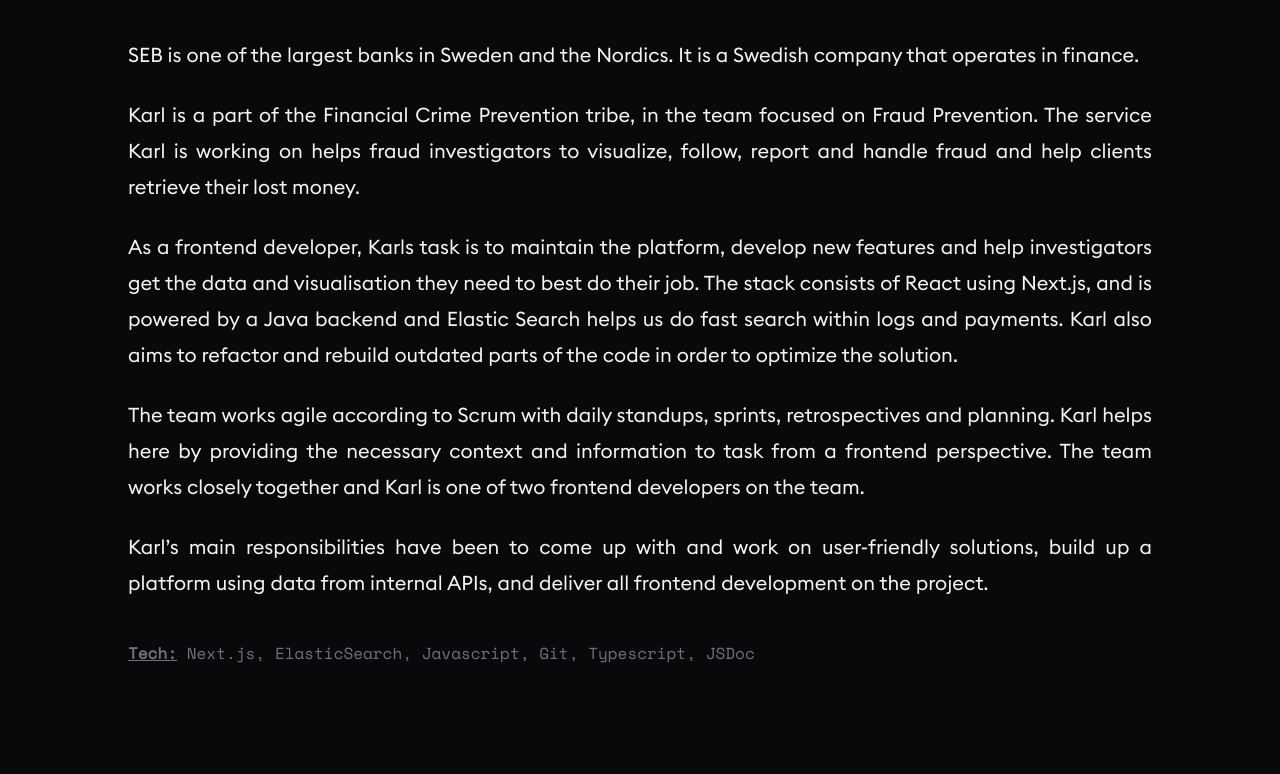
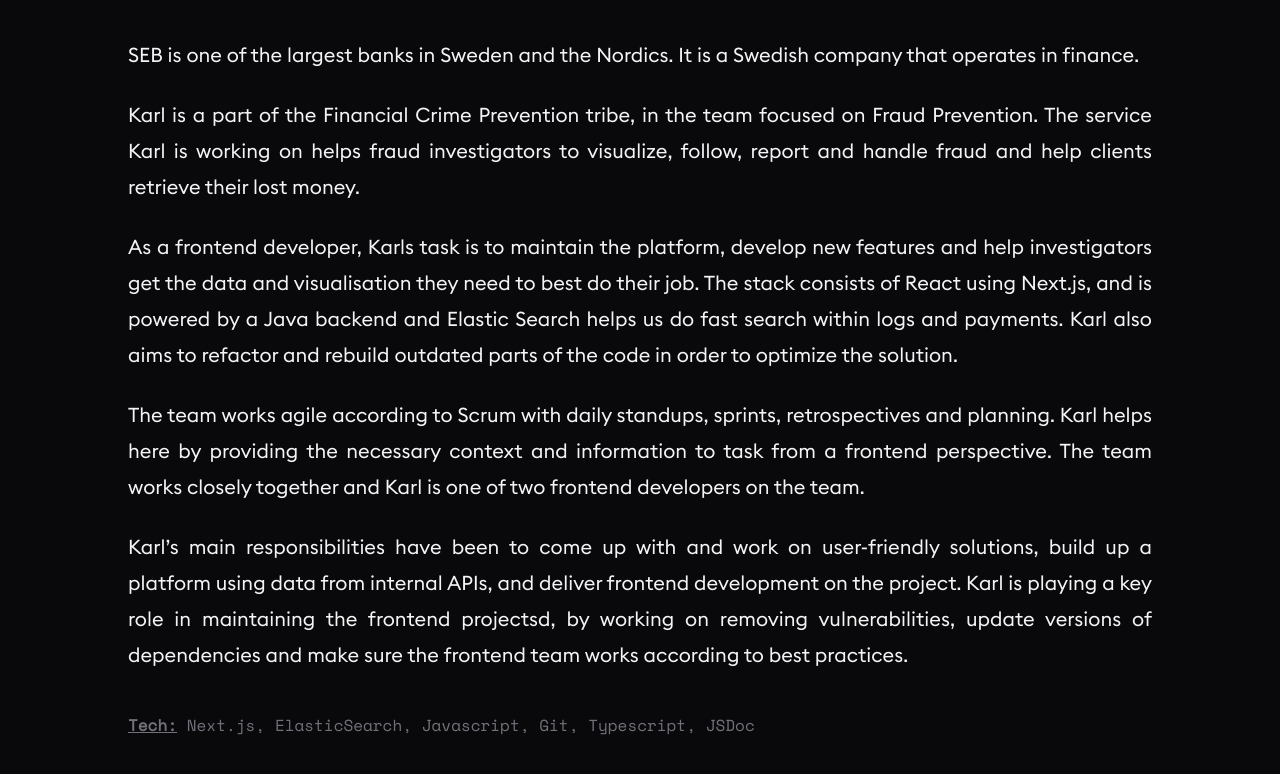
Before and after one commit to karledenstal/karledenstal.dev, an Astro site: page /projects/seb in a window 1280 px wide. Shown: the part 272-1046 px from the top of the page. Built offline with nearby package versions, Linux system fonts and the light colour scheme; Astro itself is replaced by a stand-in of ours.

Commit message:
docs: update on seb project

```diff
--- a/src/content/projects/seb.md
+++ b/src/content/projects/seb.md
@@ -13,4 +13,4 @@
 
 The team works agile according to Scrum with daily standups, sprints, retrospectives and planning. Karl helps here by providing the necessary context and information to task from a frontend perspective. The team works closely together and Karl is one of two frontend developers on the team.
 
-Karl's main responsibilities have been to come up with and work on user-friendly solutions, build up a platform using data from internal APIs, and deliver all frontend development on the project.
+Karl's main responsibilities have been to come up with and work on user-friendly solutions, build up a platform using data from internal APIs, and deliver frontend development on the project. Karl is playing a key role in maintaining the frontend projectsd, by working on removing vulnerabilities, update versions of dependencies and make sure the frontend team works according to best practices.
```
